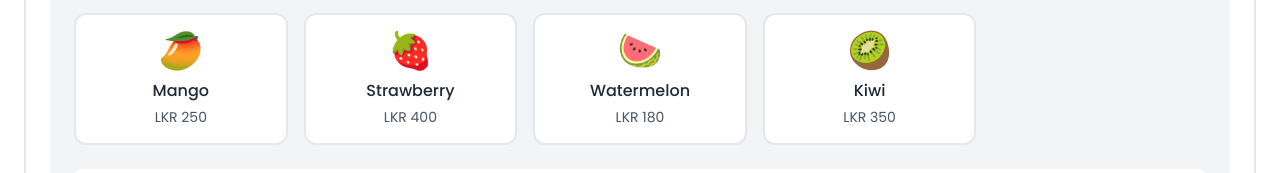
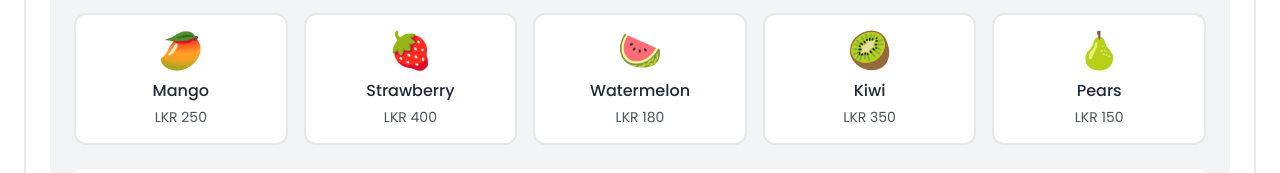
Before and after one commit to udara-neminda-chandrawansa/fruit-pos, a plain HTML site: page main-panel/create-basket/index.html in a window 1280 px wide. Shown: the part 779-952 px from the top of the page. Drawn offline with nearby package versions, Linux system fonts and the light colour scheme.

Commit message:
1 more sample fruit added

```diff
--- a/main-panel/create-basket/index.html
+++ b/main-panel/create-basket/index.html
@@ -181,7 +181,8 @@
             { id: 6, name: 'Mango', price: 250, image: '🥭', category: 'tropical' },
             { id: 7, name: 'Strawberry', price: 400, image: '🍓', category: 'berries' },
             { id: 8, name: 'Watermelon', price: 180, image: '🍉', category: 'melons' },
-            { id: 9, name: 'Kiwi', price: 350, image: '🥝', category: 'citrus' }
+            { id: 9, name: 'Kiwi', price: 350, image: '🥝', category: 'citrus' },
+            { id: 10, name: 'Pears', price: 150, image: '🍐', category: 'tropical' }
         ];
 
         let selectedFruits = [];
```
